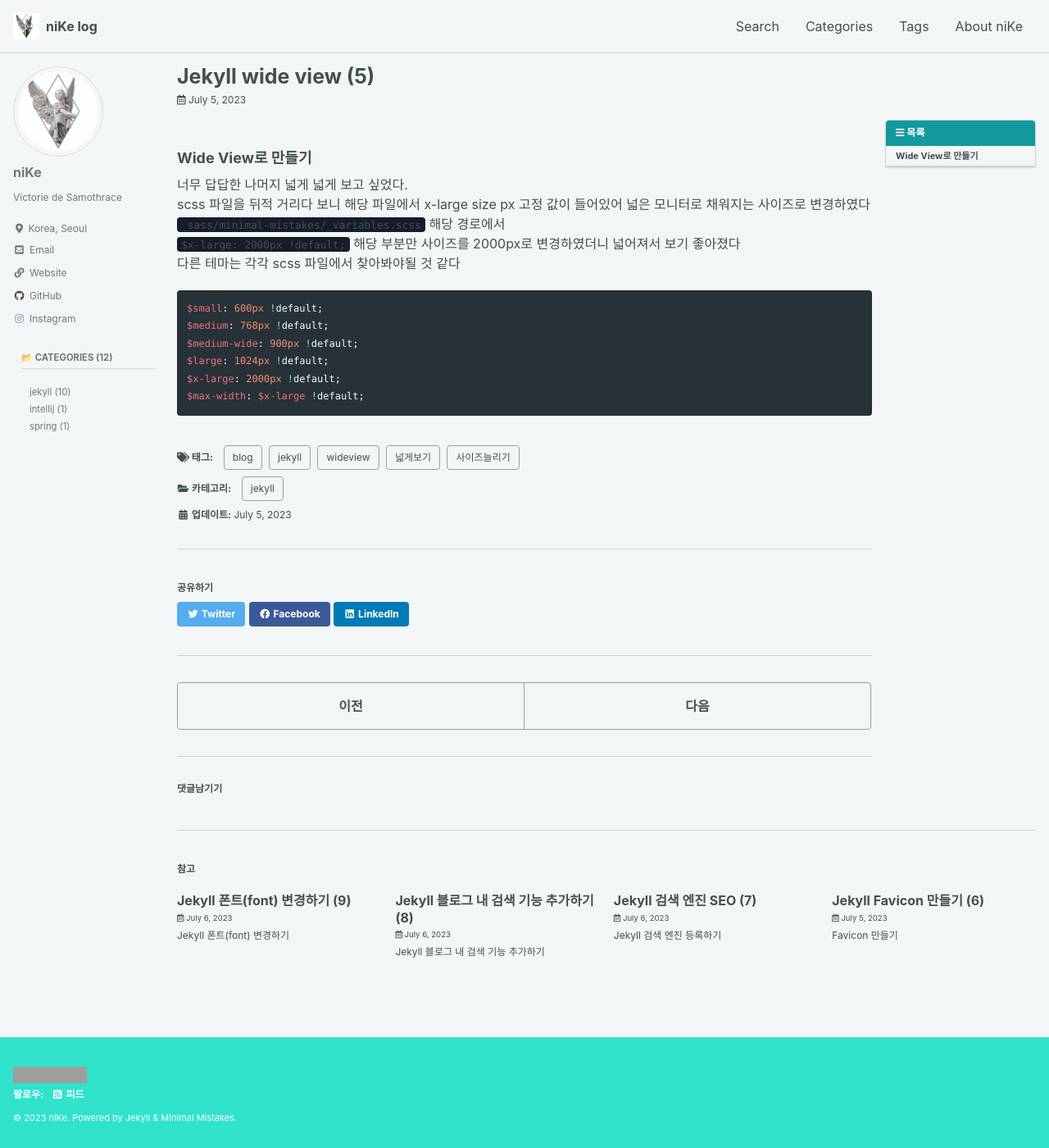
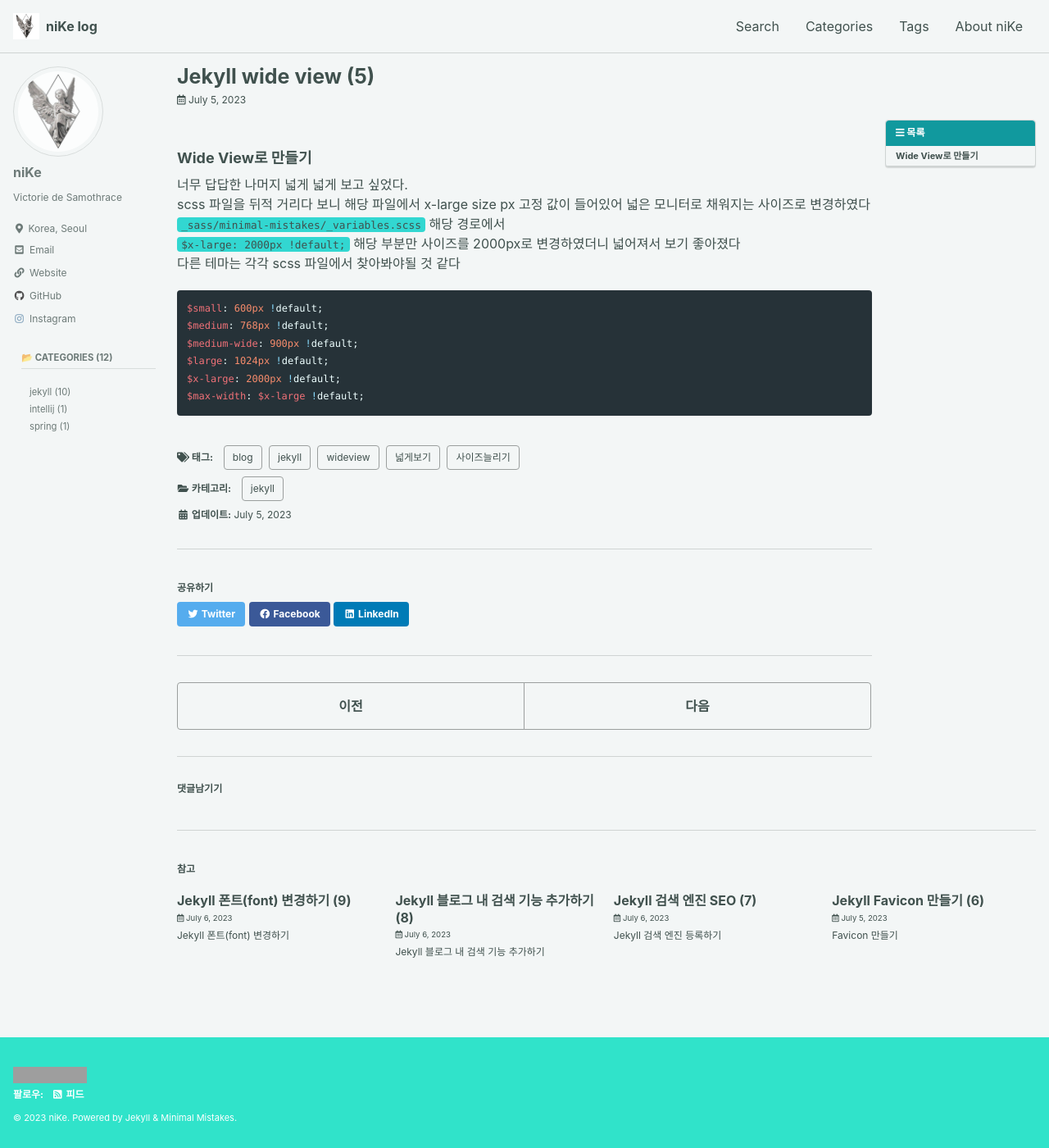
Before and after one commit to KwakTaeMin/KwakTaeMin.github.io, a Jekyll site: the page built from _posts/2023-07-05-Jekyll wide view(5).md, in a window 1280 px wide and 1400 px high. Shown: the whole window at 82% size. Built offline with Jekyll 4.4.1, drawn with Linux system fonts in a browser that asks for light colours; cached includes are drawn as plain includes; some web fonts are replaced; comment, search, counter and statistics services are not loaded; grey boxes are pictures that could not be loaded.

Commit message:
코드 배경 색 변경

```diff
--- a/_sass/minimal-mistakes/_variables.scss
+++ b/_sass/minimal-mistakes/_variables.scss
@@ -62,7 +62,7 @@ $light-gray: mix(#fff, $gray, 50%) !default;
 $lighter-gray: mix(#fff, $gray, 90%) !default;
 
 $background-color: #fff !default;
-$code-background-color: #171c29 !default;
+$code-background-color: #32d7d1 !default;
 $code-background-color-dark: $light-gray !default;
 $text-color: $dark-gray !default;
 $muted-text-color: mix(#fff, $text-color, 20%) !default;
```
